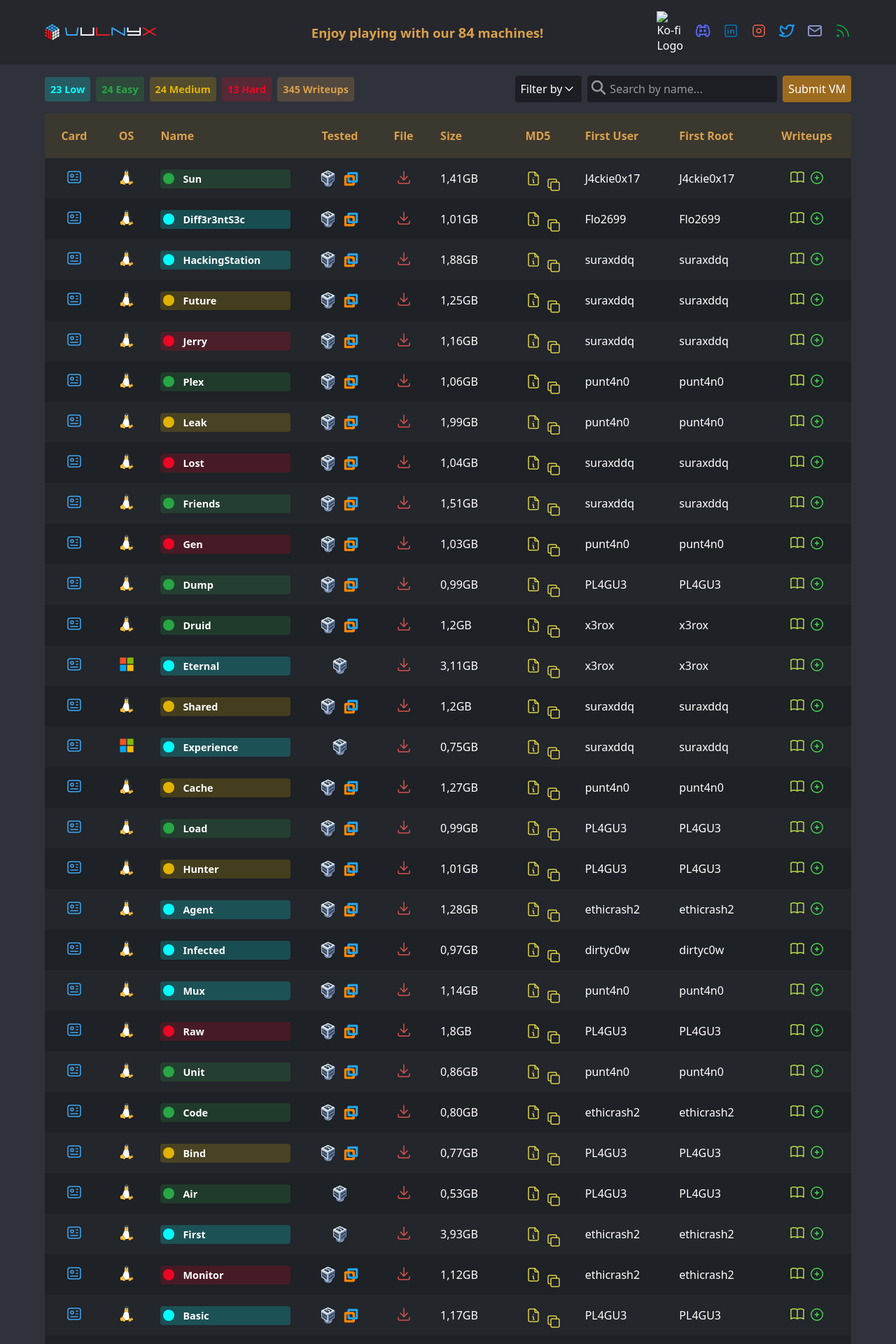
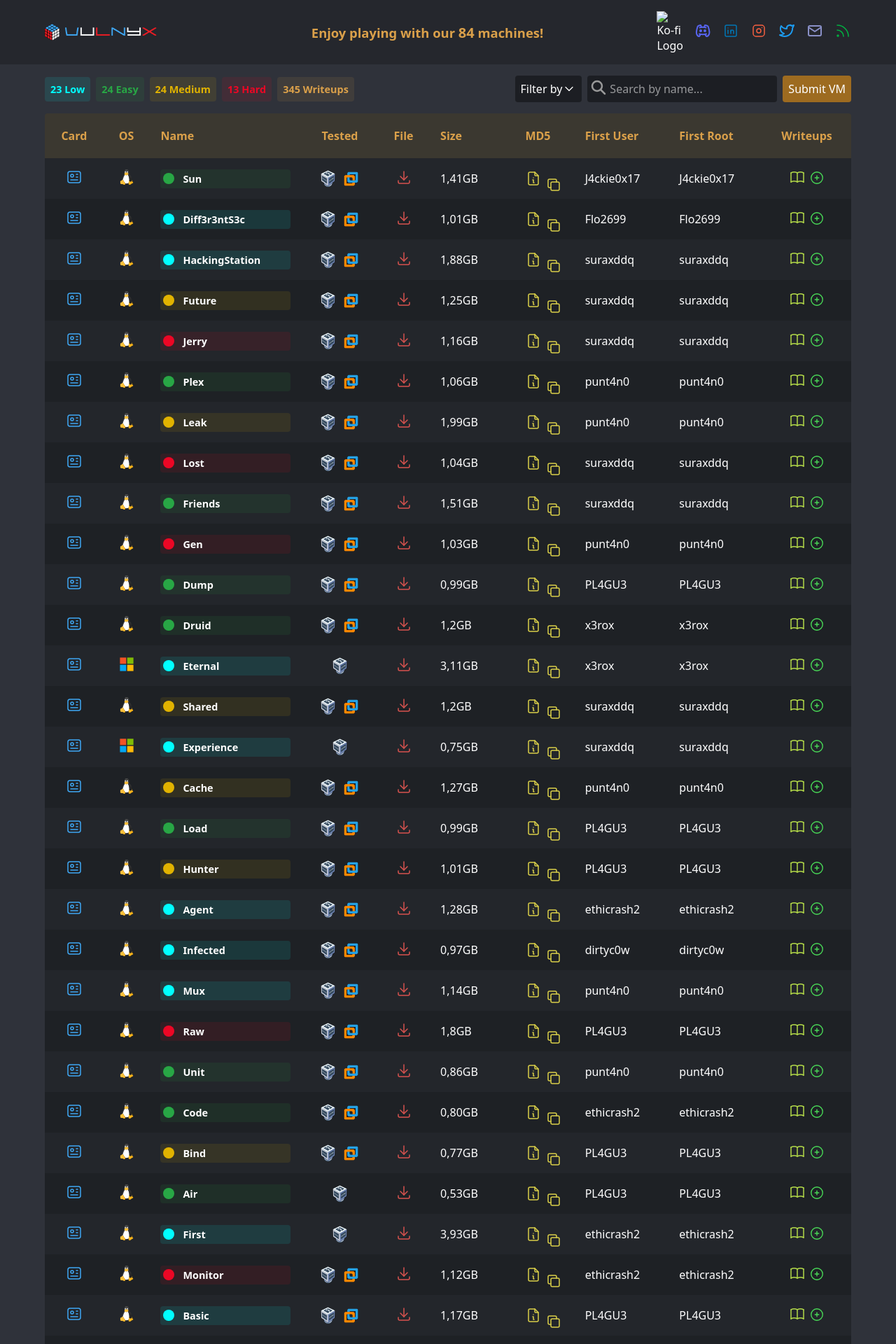
Before and after one commit to VulNyx/vulnyx, a Jekyll site: the page built from index.md, in a window 1280 px wide. Shown: the top 1920 px of the page at 70% size. Built offline with Jekyll 4.4.1, drawn with Linux system fonts in a browser that asks for light colours.

Commit message:
style: improve background color contrast in badges

```diff
--- a/assets/style.scss
+++ b/assets/style.scss
@@ -659,12 +659,12 @@ details {
 
 .badge-easy, #Easy {
   color: #28a745;
-  background-color: #28a74533;
+  background-color: #28a7451A;
 }
 
 .easy {
   color: white;
-  background-color: #28a74533;
+  background-color: #28a7451A;
 }
 
 .vm-name-btn {
@@ -690,12 +690,12 @@ details {
 
 .badge-medium, #Medium  {
   color: #e1b300;
-  background-color: #e1b30033;
+  background-color: #e1b3001A;
 }
 
 .medium {
   color: white;
-  background-color: #e1b30033;
+  background-color: #e1b3001A;
 }
 
 .medium-dots {
@@ -711,12 +711,12 @@ details {
 
 .badge-hard, #Hard {
   color: #ec0725;
-  background-color: #ec072533;
+  background-color: #ec07251A;
 }
 
 .hard {
   color: white;
-  background-color: #ec072533;
+  background-color: #ec07251A;
 }
 
 .hard-dots {
@@ -732,12 +732,12 @@ details {
 
 .badge-low, #Low {
   color: #00FFFF;
-  background-color: #00FFFF33;
+  background-color: #00FFFF1A;
 }
 
 .low {
   color: white;
-  background-color: #00FFFF33;
+  background-color: #00FFFF1A;
 }
 
 .low-dots {
@@ -753,7 +753,7 @@ details {
 
 .badge-writeups {
   color: #daa04a;
-  background-color: #daa04a33;
+  background-color: #daa04a1A;
 }
 
 #total-writeups,.submit-vm, .submit-writeup, .submit-flag  {
```
